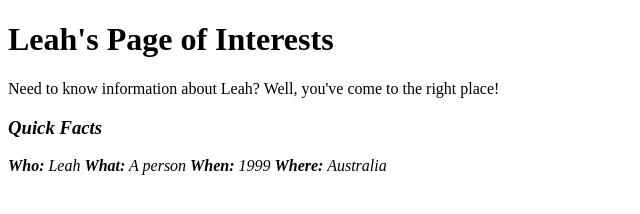
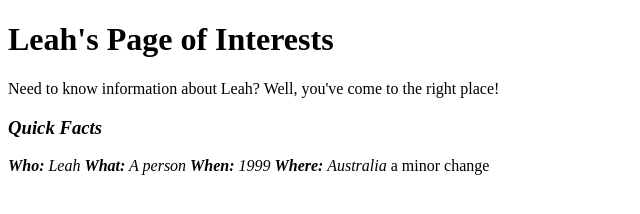
Before and after one commit to tanksarema/Someones_Interests, a plain HTML site: page index.html in a window 1280 px wide. Shown: the whole page, without its empty margins (0-640 px from the left). Drawn offline with Linux system fonts and the light colour scheme.

Commit message:
a minor change

```diff
--- a/index.html
+++ b/index.html
@@ -23,6 +23,7 @@
                 <b>When:</b> 1999
                 <b>Where:</b> Australia</em>
         </p2>
+        a minor change
     </div>
 
 </body>
```
